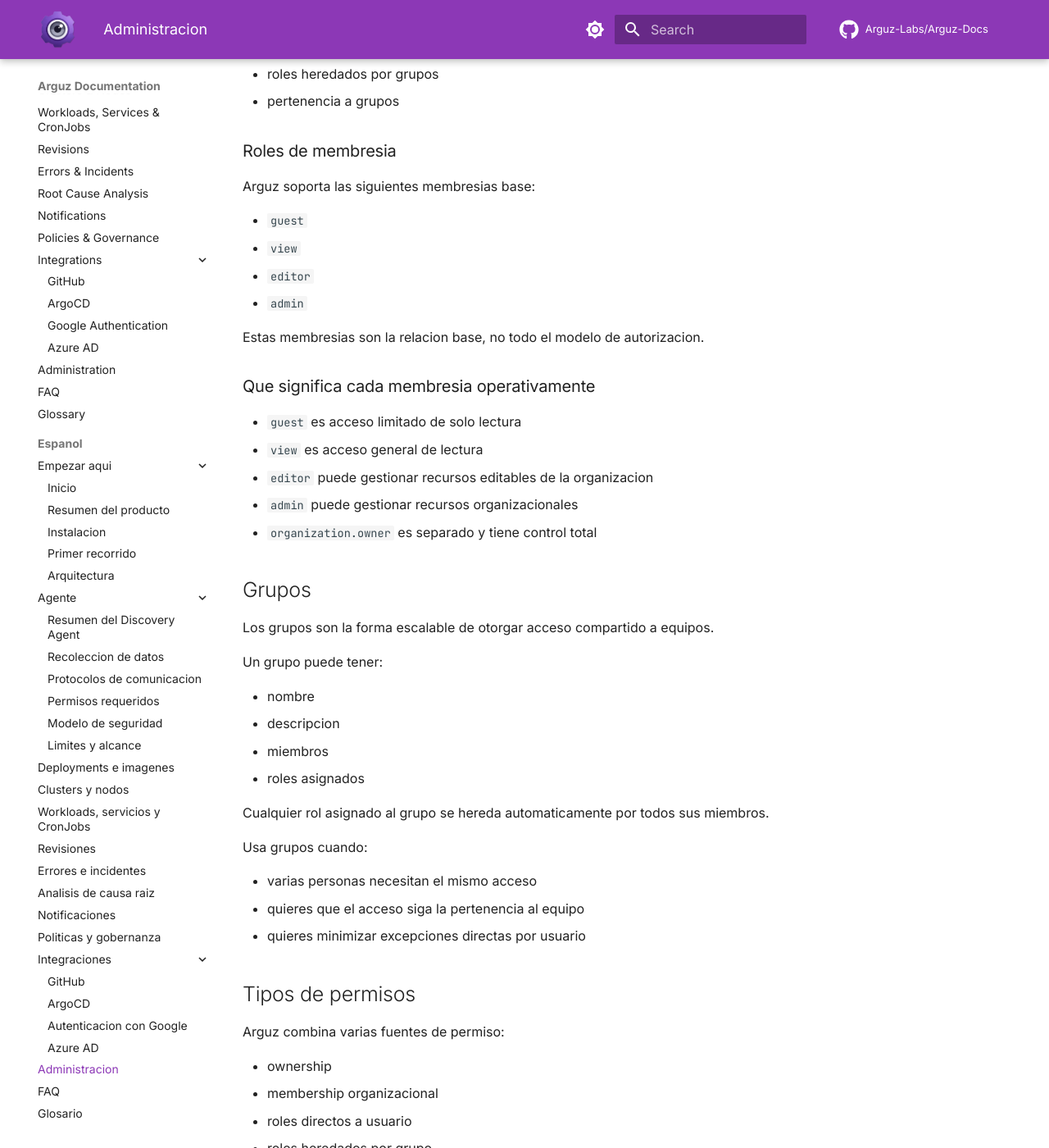
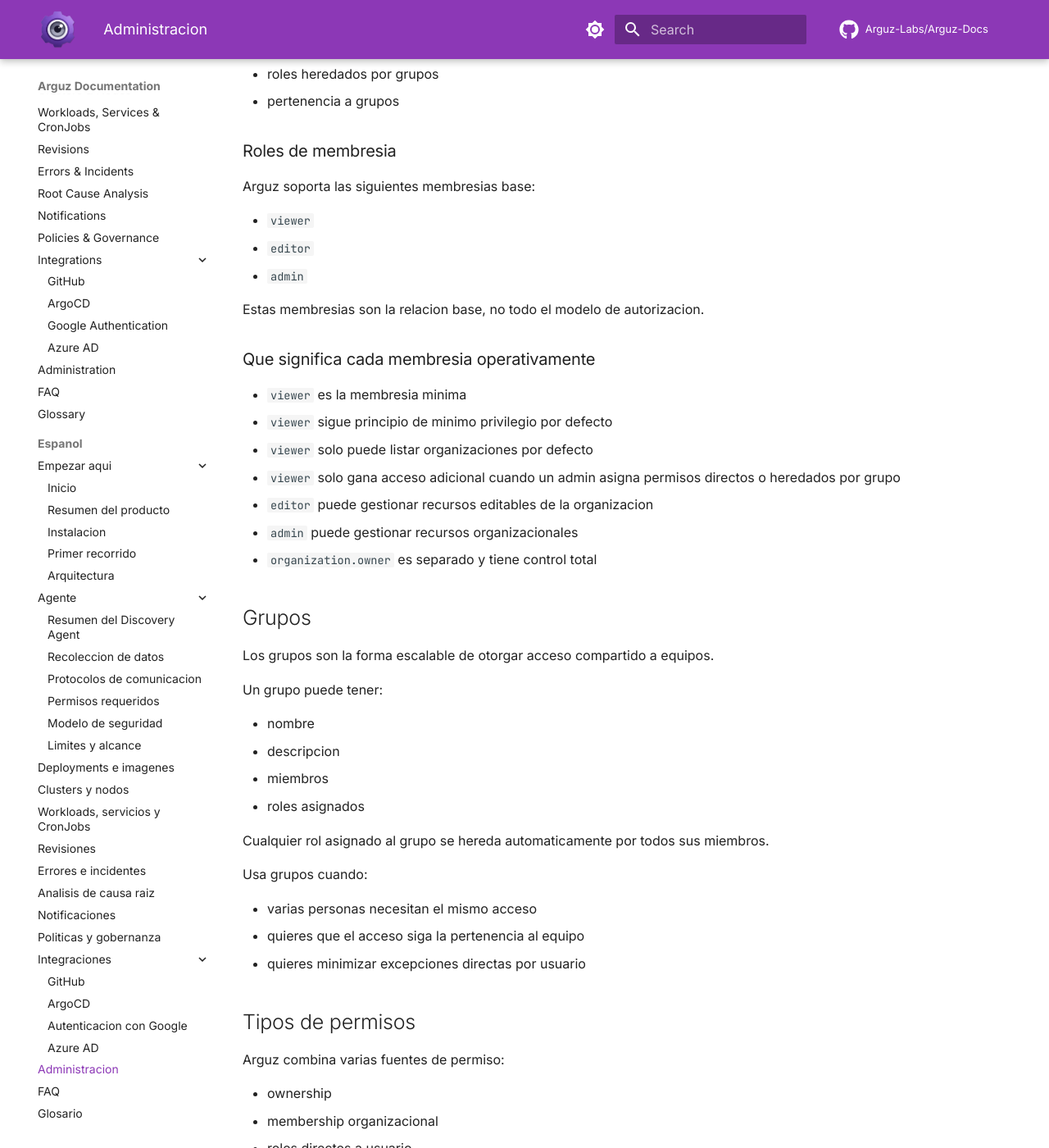
Before and after one commit to Arguz-Labs/Arguz-Docs, an MkDocs documentation site: the page built from docs/es/administration/index.md, in a window 1280 px wide and 1400 px high, scrolled down 3215 px. Shown: the whole window at 82% size. Built offline with MkDocs 1.6.1 and Material for MkDocs 9.7.7, drawn with Linux system fonts in a browser that asks for light colours; comment, search, counter and statistics services are not loaded; the version menu is left out; some of the changed text lies outside the part shown.

Commit message:
remove guest references

```diff
--- a/docs/es/administration/index.md
+++ b/docs/es/administration/index.md
@@ -129,8 +129,7 @@ La pagina de usuarios de la organizacion muestra la composicion completa del acc
 
 Arguz soporta las siguientes membresias base:
 
-- `guest`
-- `view`
+- `viewer`
 - `editor`
 - `admin`
 
@@ -138,8 +137,10 @@ Estas membresias son la relacion base, no todo el modelo de autorizacion.
 
 ### Que significa cada membresia operativamente
 
-- `guest` es acceso limitado de solo lectura
-- `view` es acceso general de lectura
+- `viewer` es la membresia minima
+- `viewer` sigue principio de minimo privilegio por defecto
+- `viewer` solo puede listar organizaciones por defecto
+- `viewer` solo gana acceso adicional cuando un admin asigna permisos directos o heredados por grupo
 - `editor` puede gestionar recursos editables de la organizacion
 - `admin` puede gestionar recursos organizacionales
 - `organization.owner` es separado y tiene control total
@@ -180,7 +181,7 @@ Los roles directos y heredados pueden representar permisos de funcionalidad como
 - administracion de event notification policies
 - administracion de clusters y proyectos
 
-En otras palabras, un usuario puede tener membresia `view` como base y aun asi sumar capacidades extra por roles directos o heredados.
+En otras palabras, un usuario puede tener membresia base `viewer` y solo sumar capacidades extra por roles directos o heredados asignados por un administrador.
 
 ## Canales de notificacion
 
```
Also changed, not shown: docs/administration/index.md (+6 -5 lines), docs/es/index.md (+3 -1 lines), docs/es/integrations/azure-ad.md (+5 -3 lines), docs/index.md (+3 -1 lines), docs/integrations/azure-ad.md (+6 -4 lines).
